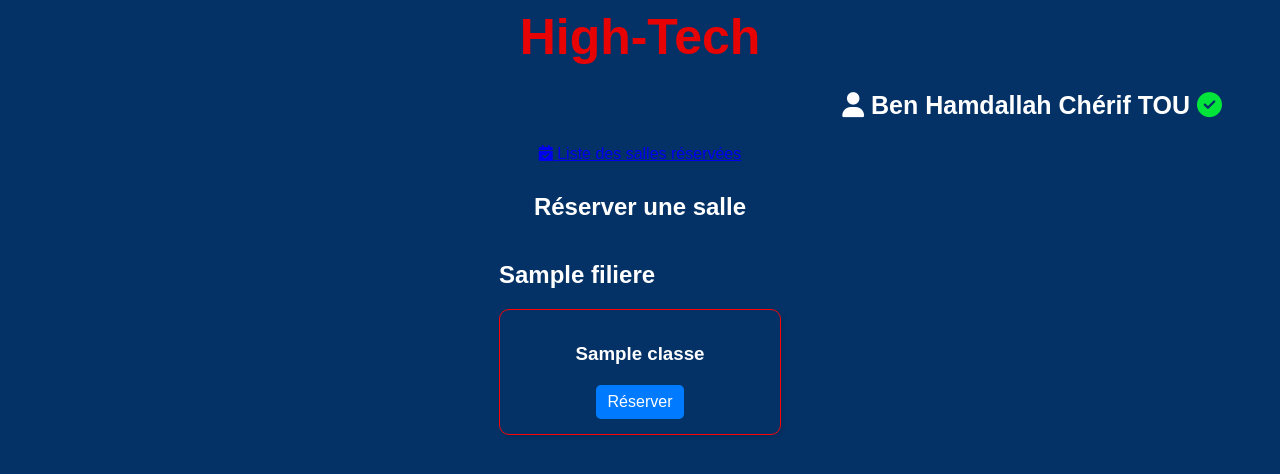
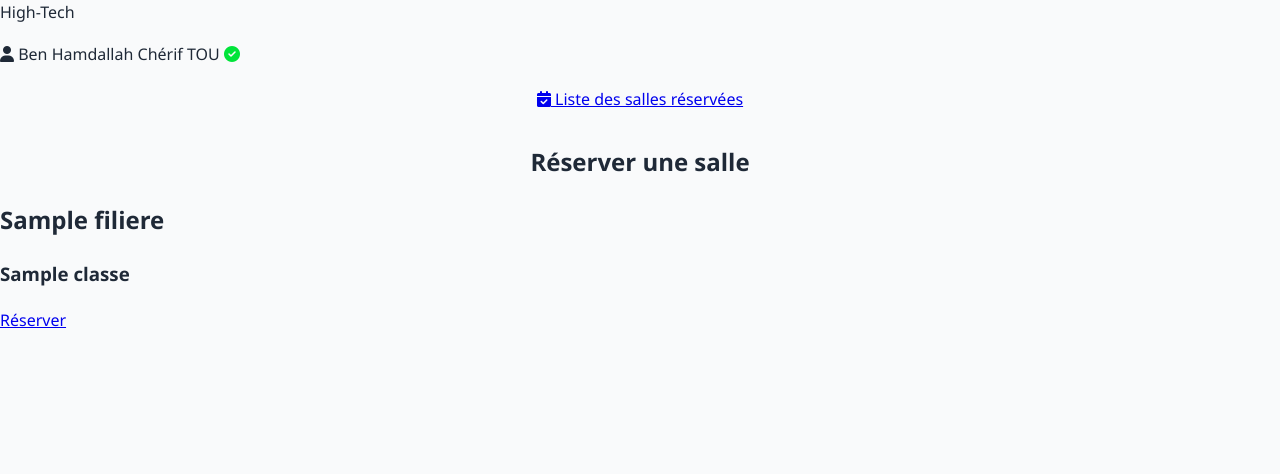
Before and after one commit to Cherif226/gestion_salle, a Django app: template salle/templates/dashboard.html in a window 1280 px wide. Shown: the top 474 px of the page. Run offline with Django 5.2, Linux system fonts and the light colour scheme; data comes from the database, SQL or seed files in the repository; the template is opened without the code that fills it: values that come from a table or form of the project are taken from there, most other values are stand-ins (such as "Sample title", 1, 10 or a date in 2020); parts of the project's set-up code (start-up, migrations or seed data) failed here and were passed over.

Commit message:
Add files via upload

```diff
--- a/Src/salle/static/dashboard.css
+++ b/Src/salle/static/dashboard.css
@@ -1,54 +1,181 @@
-body {
-    background-color: #043266;
-    font-family: Arial, sans-serif;
-
-
+/* ===== BASE ===== */
+:root {
+  --primary: #2563eb;    /* Bleu professionnel */
+  --secondary: #1e40af;  /* Bleu foncé */
+  --accent: #3b82f6;     /* Bleu clair */
+  --text: #1f2937;       /* Gris foncé */
+  --light: #f9fafb;      /* Fond clair */
+  --border: #e5e7eb;     /* Bordures */
+  --success: #10b981;    /* Vert */
 }
 
-
-.ufr {
-    text-align: center;
-    font-weight: bold;
-    font-size: 50px;
-    margin-bottom: 20px;
-    color: rgb(231, 3, 3);
-}
-.bienvenue {
-    text-align: right;
-    font-weight: bold;
-    margin-right: 50px;
-    font-size: 25px;
-    color: white;
+body {
+  font-family: 'Segoe UI', Roboto, sans-serif;
+  background-color: var(--light);
+  color: var(--text);
+  line-height: 1.6;
+  padding: 0;
+  margin: 0;
 }
 
-.table-container {
-    display: flex;
-    justify-content: center;
-    flex-wrap: wrap;
-    gap: 20px;
-    color: white;
-}
-.card {
-    border: 1px solid #fa0404;
-    padding: 15px;
-    border-radius: 10px;
-    width: 250px;
-    box-shadow: 2px 2px 5px rgba(0,0,0,0.1);
-    text-align: center;
-}
-.card h3 {
-    margin-bottom: 10px;
-}
-.btn {
-    display: inline-block;
-    padding: 8px 12px;
-    background-color: #007BFF;
-    color: white;
-    border-radius: 5px;
-    text-decoration: none;
-    margin-top: 10px;
+/* ===== LAYOUT ===== */
+.container {
+  max-width: 1200px;
+  margin: 0 auto;
+  padding: 20px;
 }
 
-h2{
-    color: white;
+/* ===== HEADER ===== */
+.header {
+  display: flex;
+  justify-content: space-between;
+  align-items: center;
+  padding: 15px 0;
+  border-bottom: 1px solid var(--border);
+  margin-bottom: 30px;
 }
+
+.logo {
+  font-size: 1.8rem;
+  font-weight: 700;
+  color: var(--primary);
+}
+
+.user-info {
+  display: flex;
+  align-items: center;
+  gap: 10px;
+}
+
+.user-status {
+  color: var(--success);
+  font-size: 0.9rem;
+}
+
+/* ===== NAVIGATION ===== */
+.nav {
+  display: flex;
+  gap: 15px;
+  margin-bottom: 30px;
+}
+
+.nav-item {
+  display: flex;
+  align-items: center;
+  gap: 5px;
+  padding: 8px 15px;
+  border-radius: 6px;
+  background: white;
+  color: var(--text);
+  text-decoration: none;
+  box-shadow: 0 1px 3px rgba(0,0,0,0.1);
+  transition: all 0.2s;
+}
+
+.nav-item:hover {
+  background: var(--primary);
+  color: white;
+}
+
+/* ===== MAIN CONTENT ===== */
+.section-title {
+  font-size: 1.5rem;
+  margin-bottom: 20px;
+  color: var(--secondary);
+}
+
+.search-bar {
+  width: 100%;
+  padding: 10px 15px;
+  border: 1px solid var(--border);
+  border-radius: 6px;
+  margin-bottom: 30px;
+  font-size: 1rem;
+}
+
+/* ===== FILIERE CARDS ===== */
+.filiere-grid {
+  display: grid;
+  grid-template-columns: repeat(auto-fill, minmax(250px, 1fr));
+  gap: 20px;
+}
+
+.filiere-card {
+  background: white;
+  border-radius: 8px;
+  padding: 20px;
+  box-shadow: 0 2px 4px rgba(0,0,0,0.05);
+  transition: transform 0.2s;
+}
+
+.filiere-card:hover {
+  transform: translateY(-5px);
+  box-shadow: 0 4px 6px rgba(0,0,0,0.1);
+}
+
+.filiere-header {
+  display: flex;
+  align-items: center;
+  gap: 10px;
+  margin-bottom: 15px;
+  padding-bottom: 10px;
+  border-bottom: 1px solid var(--border);
+}
+
+.filiere-icon {
+  font-size: 1.5rem;
+}
+
+.filiere-title {
+  font-weight: 600;
+  font-size: 1.2rem;
+}
+
+/* ===== CLASSES LIST ===== */
+.classe-list {
+  display: flex;
+  flex-direction: column;
+  gap: 10px;
+}
+
+.classe-item {
+  display: flex;
+  justify-content: space-between;
+  align-items: center;
+  padding: 8px 0;
+}
+
+.classe-name {
+  font-weight: 500;
+}
+
+.reserve-btn {
+  padding: 6px 12px;
+  background: var(--accent);
+  color: white;
+  border-radius: 4px;
+  text-decoration: none;
+  font-size: 0.9rem;
+  transition: background 0.2s;
+}
+
+.reserve-btn:hover {
+  background: var(--secondary);
+}
+
+/* ===== RESPONSIVE ===== */
+@media (max-width: 768px) {
+  .header {
+    flex-direction: column;
+    align-items: flex-start;
+    gap: 15px;
+  }
+
+  .nav {
+    flex-wrap: wrap;
+  }
+
+  .filiere-grid {
+    grid-template-columns: 1fr;
+  }
+}
--- a/Src/salle/static/inscription.css
+++ b/Src/salle/static/inscription.css
@@ -44,3 +44,9 @@ button {
     border-radius: 5px;
     cursor: pointer;
 }
+
+@media (max-width: 768px) {
+  .menu {
+    flex-direction: column;
+  }
+}
--- a/Src/salle/static/reserver.css
+++ b/Src/salle/static/reserver.css
@@ -60,3 +60,9 @@ button {
     border-radius: 5px;
     cursor: pointer;
 }
+
+@media (max-width: 768px) {
+  .menu {
+    flex-direction: column;
+  }
+}
```
Also changed, not shown: Src/salle/static/login.css (+36 -17 lines).
